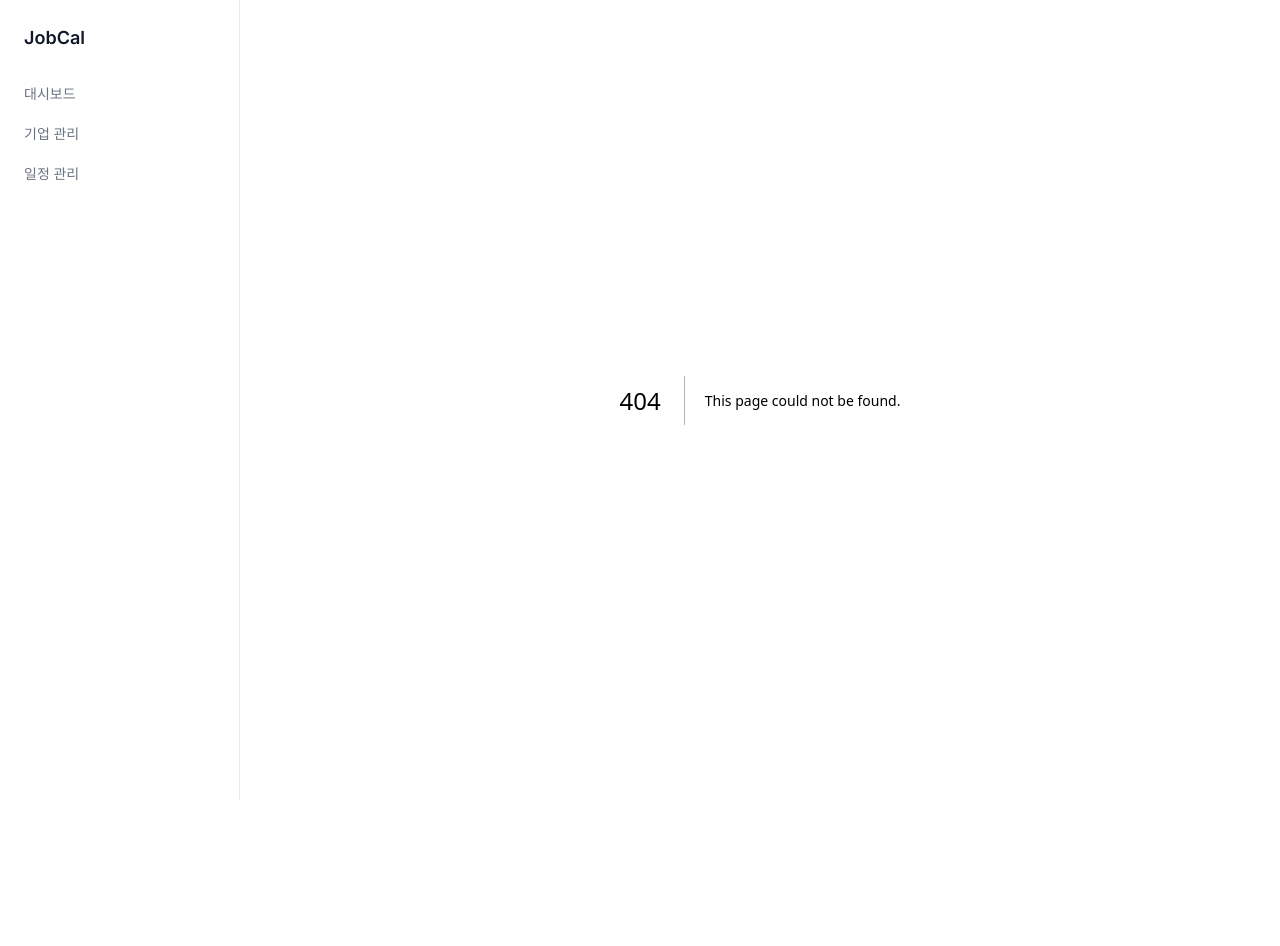
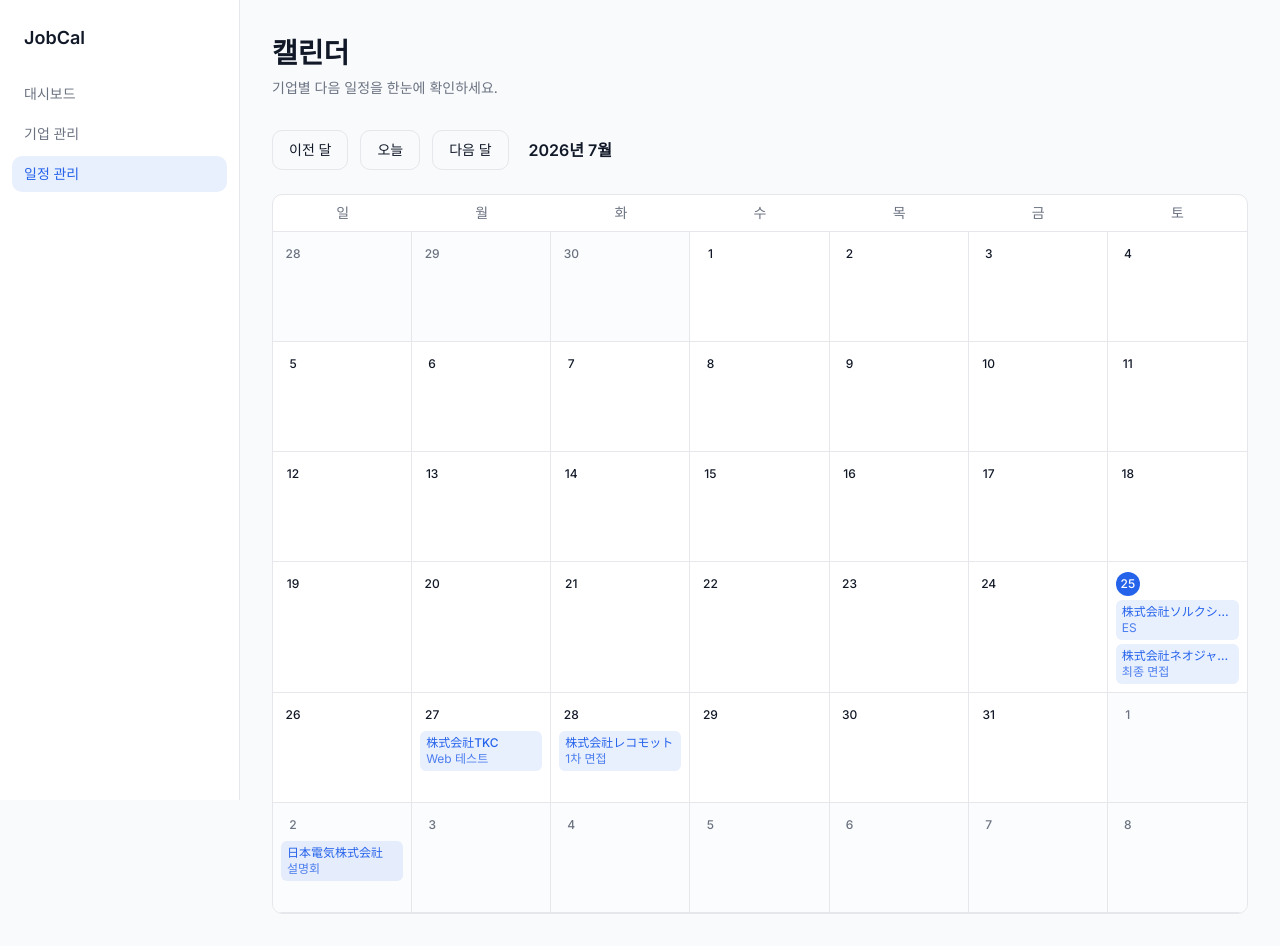
Before and after one commit to chj629/JobCal, a Next.js app: page /calendar in a window 1280 px wide. Before the commit this address had no page. Before the commit the page ends 800 px from the top, so only its background shows below. Built offline with nearby package versions, Linux system fonts and the light colour scheme.

Commit message:
feat: 캘린더 화면 구현

```diff
--- /dev/null
+++ b/app/calendar/page.tsx
@@ -0,0 +1,161 @@
+"use client";
+
+import { useMemo, useState } from "react";
+import Link from "next/link";
+import { useCompanies } from "@/lib/companies-context";
+import type { Company } from "@/lib/companies";
+
+const WEEKDAYS = ["일", "월", "화", "수", "목", "금", "토"];
+
+function formatDateKey(date: Date) {
+  const year = date.getFullYear();
+  const month = String(date.getMonth() + 1).padStart(2, "0");
+  const day = String(date.getDate()).padStart(2, "0");
+  return `${year}-${month}-${day}`;
+}
+
+function startOfMonth(year: number, month: number) {
+  return new Date(year, month, 1);
+}
+
+export default function CalendarPage() {
+  const { companies } = useCompanies();
+  const today = useMemo(() => new Date(), []);
+  const [viewDate, setViewDate] = useState(() =>
+    startOfMonth(today.getFullYear(), today.getMonth())
+  );
+
+  const year = viewDate.getFullYear();
+  const month = viewDate.getMonth();
+
+  const eventsByDate = useMemo(() => {
+    const map: Record<string, Company[]> = {};
+    for (const company of companies) {
+      if (!company.nextSchedule) continue;
+      const list = map[company.nextSchedule] ?? [];
+      list.push(company);
+      map[company.nextSchedule] = list;
+    }
+    return map;
+  }, [companies]);
+
+  const days = useMemo(() => {
+    const firstOfMonth = new Date(year, month, 1);
+    const gridStart = new Date(firstOfMonth);
+    gridStart.setDate(gridStart.getDate() - firstOfMonth.getDay());
+
+    return Array.from({ length: 42 }, (_, i) => {
+      const date = new Date(gridStart);
+      date.setDate(gridStart.getDate() + i);
+      return date;
+    });
+  }, [year, month]);
+
+  function goToPrevMonth() {
+    setViewDate(startOfMonth(year, month - 1));
+  }
+  function goToNextMonth() {
+    setViewDate(startOfMonth(year, month + 1));
+  }
+  function goToToday() {
+    setViewDate(startOfMonth(today.getFullYear(), today.getMonth()));
+  }
+
+  const todayKey = formatDateKey(today);
+
+  return (
+    <div className="mx-auto max-w-[1200px] px-8 py-8">
+      <header className="mb-8">
+        <h1 className="text-[28px] font-semibold text-foreground">캘린더</h1>
+        <p className="mt-1 text-sm text-secondary">기업별 다음 일정을 한눈에 확인하세요.</p>
+      </header>
+
+      <div className="mb-6 flex items-center gap-3">
+        <button
+          type="button"
+          onClick={goToPrevMonth}
+          className="h-10 rounded-[10px] border border-border px-4 text-sm font-medium text-foreground"
+        >
+          이전 달
+        </button>
+        <button
+          type="button"
+          onClick={goToToday}
+          className="h-10 rounded-[10px] border border-border px-4 text-sm font-medium text-foreground"
+        >
+          오늘
+        </button>
+        <button
+          type="button"
+          onClick={goToNextMonth}
+          className="h-10 rounded-[10px] border border-border px-4 text-sm font-medium text-foreground"
+        >
+          다음 달
+        </button>
+        <span className="ml-2 text-[16px] font-semibold text-foreground">
+          {year}년 {month + 1}월
+        </span>
+      </div>
+
+      <div className="overflow-x-auto rounded-[10px] border border-border bg-card">
+        <div className="min-w-[880px]">
+          <div className="grid grid-cols-7 border-b border-border">
+            {WEEKDAYS.map((day) => (
+              <div
+                key={day}
+                className="px-3 py-2 text-center text-sm font-medium text-secondary"
+              >
+                {day}
+              </div>
+            ))}
+          </div>
+          <div className="grid grid-cols-7">
+            {days.map((date) => {
+              const dateKey = formatDateKey(date);
+              const isCurrentMonth = date.getMonth() === month;
+              const isToday = dateKey === todayKey;
+              const events = eventsByDate[dateKey] ?? [];
+
+              return (
+                <div
+                  key={dateKey}
+                  className={
+                    "min-h-[110px] border-b border-r border-border p-2 [&:nth-child(7n)]:border-r-0 " +
+                    (isCurrentMonth ? "" : "bg-background/60")
+                  }
+                >
+                  <span
+                    className={
+                      "inline-flex h-6 w-6 items-center justify-center rounded-full text-xs font-medium " +
+                      (isToday
+                        ? "bg-primary text-white"
+                        : isCurrentMonth
+                          ? "text-foreground"
+                          : "text-secondary")
+                    }
+                  >
+                    {date.getDate()}
+                  </span>
+                  <div className="mt-1 flex flex-col gap-1">
+                    {events.map((company) => (
+                      <Link
+                        key={company.id}
+                        href={`/companies/${company.id}`}
+                        className="block rounded-[6px] bg-primary/10 px-1.5 py-1 text-xs text-primary hover:bg-primary/20"
+                      >
+                        <span className="block truncate font-medium">{company.name}</span>
+                        <span className="block truncate text-primary/80">
+                          {company.currentStep}
+                        </span>
+                      </Link>
+                    ))}
+                  </div>
+                </div>
+              );
+            })}
+          </div>
+        </div>
+      </div>
+    </div>
+  );
+}
--- a/app/companies/layout.tsx
+++ /dev/null
@@ -1,6 +0,0 @@
-import type { ReactNode } from "react";
-import { CompaniesProvider } from "@/lib/companies-context";
-
-export default function CompaniesLayout({ children }: { children: ReactNode }) {
-  return <CompaniesProvider>{children}</CompaniesProvider>;
-}
--- a/app/layout.tsx
+++ b/app/layout.tsx
@@ -1,6 +1,7 @@
 import type { Metadata } from "next";
 import { Inter } from "next/font/google";
 import Sidebar from "@/components/Sidebar";
+import { CompaniesProvider } from "@/lib/companies-context";
 import "./globals.css";
 
 const inter = Inter({
@@ -21,10 +22,12 @@
   return (
     <html lang="ko" className={`${inter.variable} h-full antialiased`}>
       <body className="min-h-full bg-background text-foreground">
-        <div className="flex min-h-screen">
-          <Sidebar />
-          <main className="min-w-0 flex-1">{children}</main>
-        </div>
+        <CompaniesProvider>
+          <div className="flex min-h-screen">
+            <Sidebar />
+            <main className="min-w-0 flex-1">{children}</main>
+          </div>
+        </CompaniesProvider>
       </body>
     </html>
   );
--- a/components/Sidebar.tsx
+++ b/components/Sidebar.tsx
@@ -6,7 +6,7 @@
 const NAV_ITEMS = [
   { label: "대시보드", href: "/" },
   { label: "기업 관리", href: "/companies" },
-  { label: "일정 관리", href: null },
+  { label: "일정 관리", href: "/calendar" },
 ];
 
 export default function Sidebar() {
```
